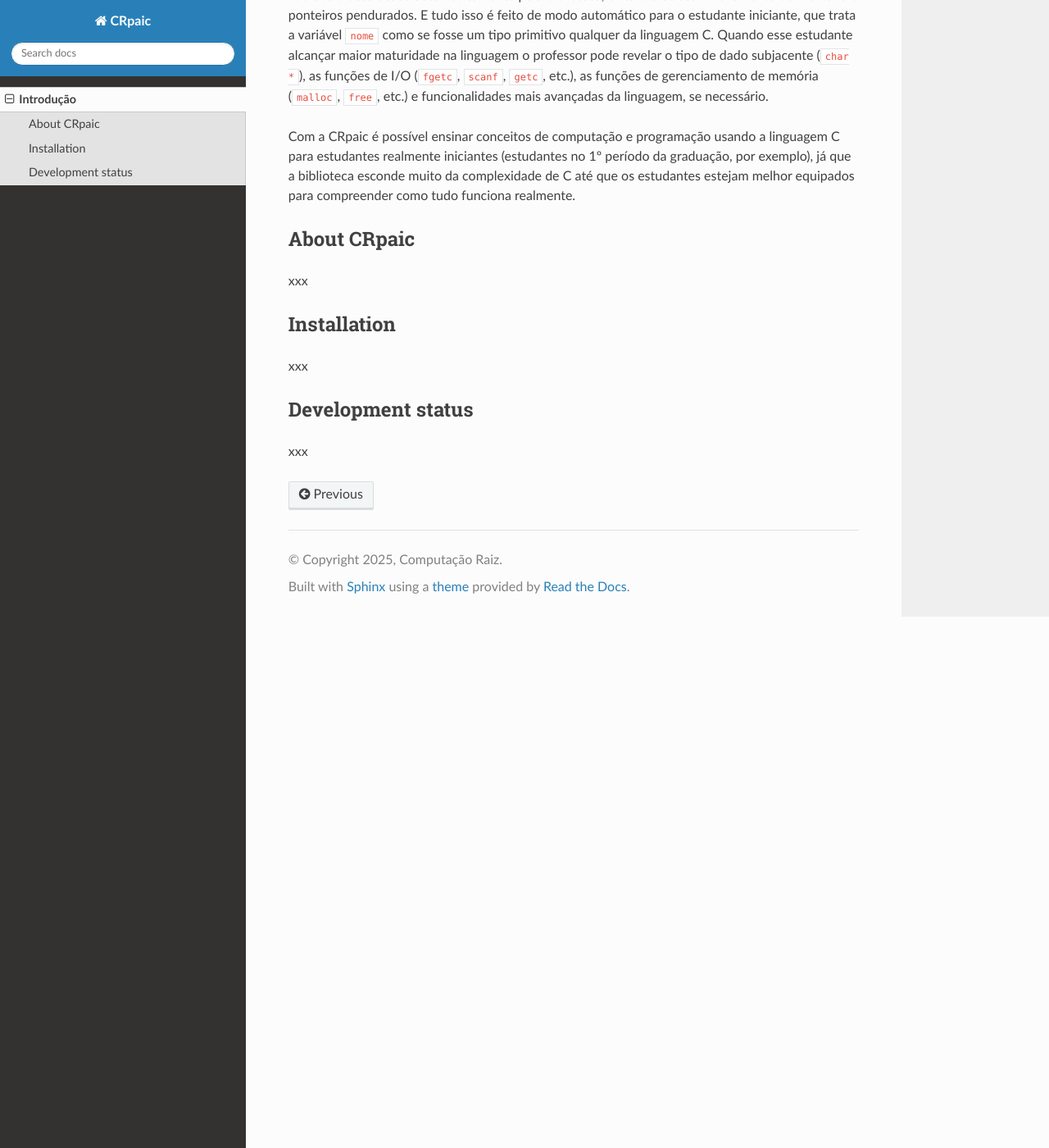
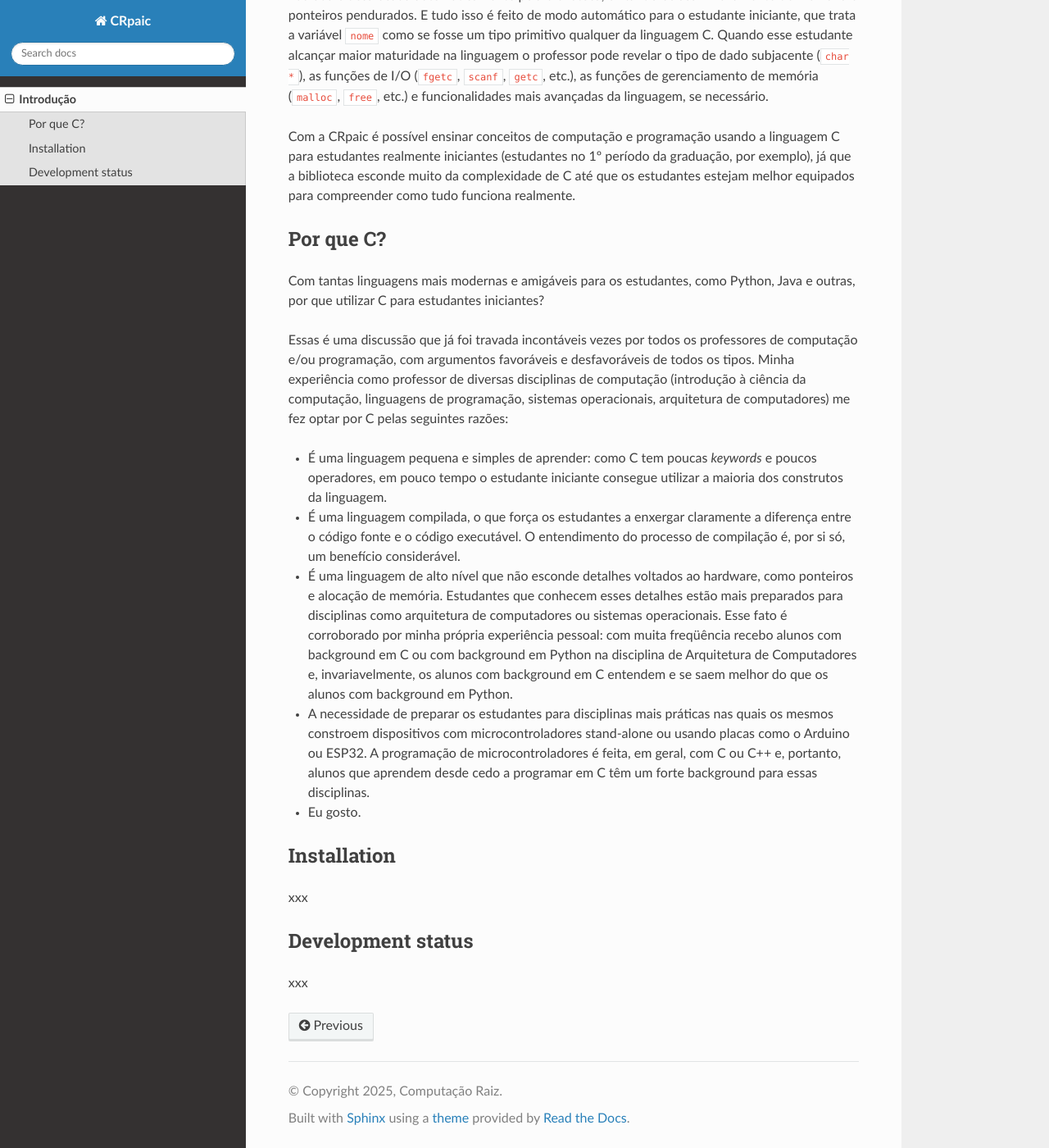
Before and after one commit to computacaoraiz/CRpaic_docs, a Sphinx documentation site: the page built from docs/source/intro.rst, in a window 1280 px wide and 1400 px high, scrolled down 1456 px. Shown: the whole window at 82% size. Built offline with Sphinx 7.4.7 and the Read the Docs theme 3.1.0, drawn with Linux system fonts in a browser that asks for light colours.

Commit message:
Teste para a introdução

```diff
--- a/docs/source/intro.rst
+++ b/docs/source/intro.rst
@@ -84,11 +84,41 @@ graduação, por exemplo), já que a biblioteca esconde muito da complexidade de
 até que os estudantes estejam melhor equipados para compreender como tudo
 funciona realmente.
 
-============
-About CRpaic
-============
+==========
+Por que C?
+==========
 
-xxx
+Com tantas linguagens mais modernas e amigáveis para os estudantes, como Python,
+Java e outras, por que utilizar C para estudantes iniciantes?
+
+Essas é uma discussão que já foi travada incontáveis vezes por todos os
+professores de computação e/ou programação, com argumentos favoráveis e
+desfavoráveis de todos os tipos. Minha experiência como professor de diversas
+disciplinas de computação (introdução à ciência da computação, linguagens de
+programação, sistemas operacionais, arquitetura de computadores) me fez optar
+por C pelas seguintes razões:
+
+* É uma linguagem pequena e simples de aprender: como C tem poucas *keywords* e
+  poucos operadores, em pouco tempo o estudante iniciante consegue utilizar a
+  maioria dos construtos da linguagem.
+* É uma linguagem compilada, o que força os estudantes a enxergar claramente a
+  diferença entre o código fonte e o código executável. O entendimento do
+  processo de compilação é, por si só, um benefício considerável.
+* É uma linguagem de alto nível que não esconde detalhes voltados ao hardware,
+  como ponteiros e alocação de memória. Estudantes que conhecem esses detalhes
+  estão mais preparados para disciplinas como arquitetura de computadores ou
+  sistemas operacionais. Esse fato é corroborado por minha própria experiência
+  pessoal: com muita freqüência recebo alunos com background em C ou com
+  background em Python na disciplina de Arquitetura de Computadores e,
+  invariavelmente, os alunos com background em C entendem e se saem melhor do
+  que os alunos com background em Python.
+* A necessidade de preparar os estudantes para disciplinas mais práticas nas
+  quais os mesmos constroem dispositivos com microcontroladores stand-alone ou
+  usando placas como o Arduino ou ESP32. A programação de microcontroladores é
+  feita, em geral, com C ou C++ e, portanto, alunos que aprendem desde cedo a
+  programar em C têm um forte background para essas disciplinas.
+* Eu gosto.
+
 
 ============
 Installation
```
